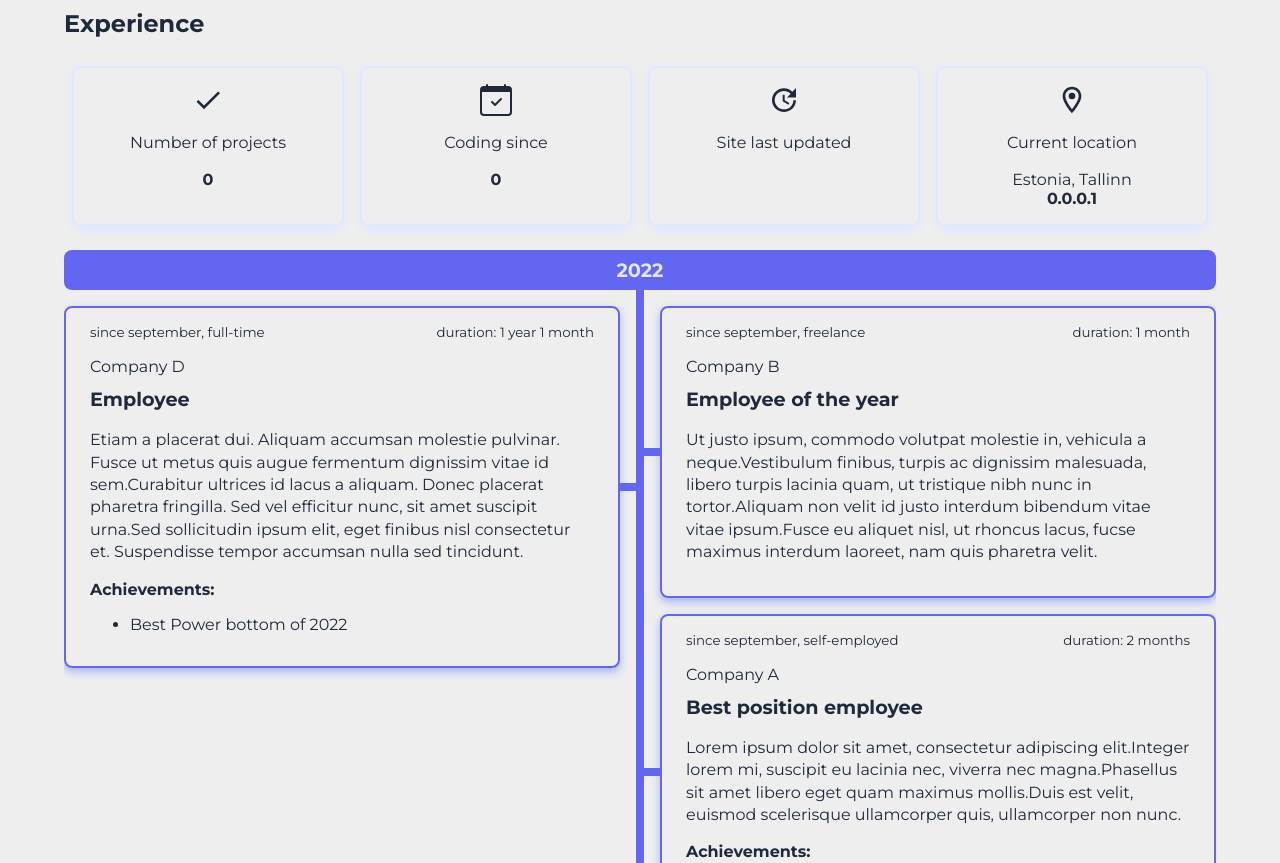
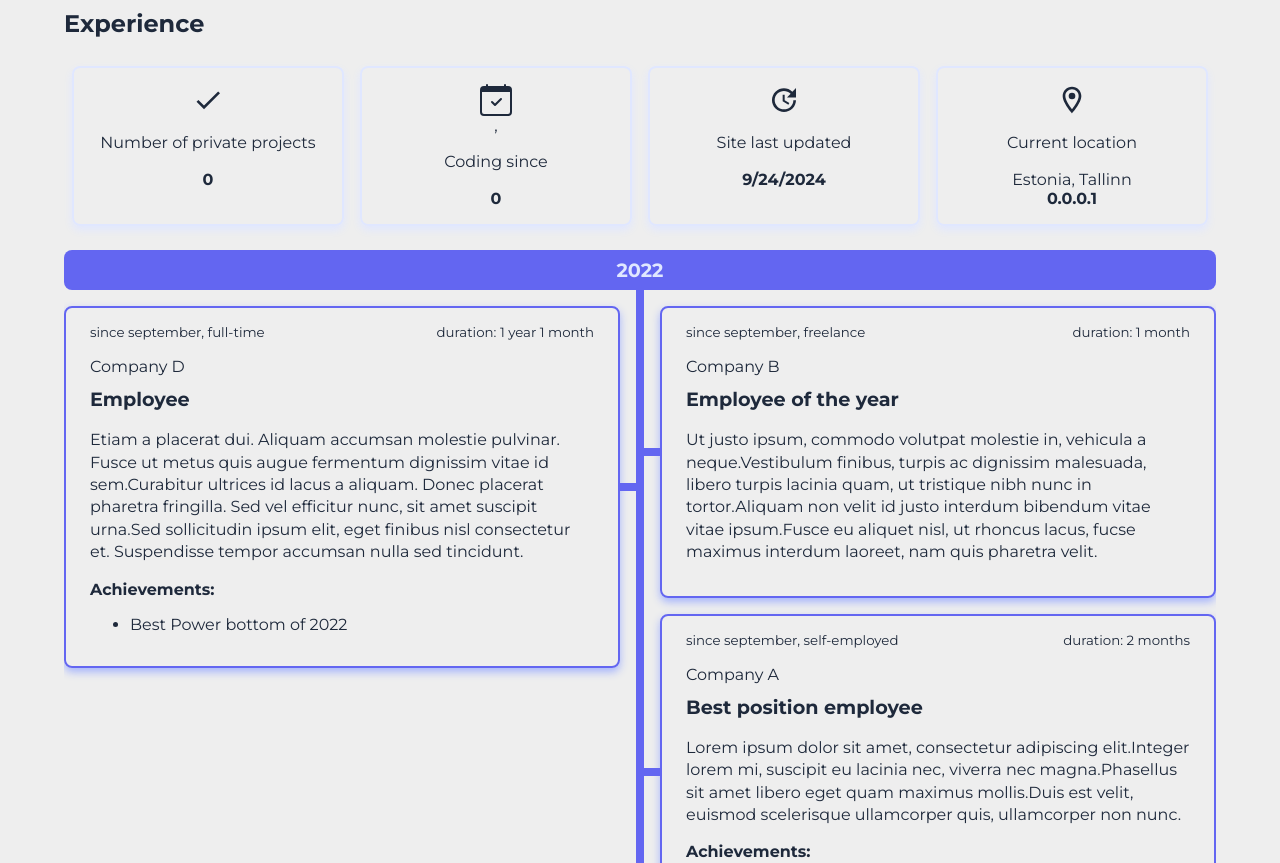
Before and after one commit to Seeru-crypto/aurora_front, a Next.js app: page / in a window 1280 px wide. Shown: the part 1880-2743 px from the top of the page. Built offline with nearby package versions, Linux system fonts and the light colour scheme.

Commit message:
feat: remove boilerplate code

```diff
--- a/src/data.ts
+++ b/src/data.ts
@@ -44,8 +44,4 @@ export const LABELS = {
   GREETING_DEFAULT: 'Howdy!',
   GREETING_MAIN_BODY: 'My name is Fred',
   LANDING_HERO_TEXT: 'I do stuff for the interwebz',
-  HERO_SECTION_PROJECTS_TITLE: 'Number of projects',
-  HERO_SECTION_CODING_SINCE: ['Coding since', '2016'],
-  HERO_SECTION_LAST_UPDATED_TITLE: 'Site last updated',
-  HERO_SECTION_LOCATION: ['Current location', 'Estonia, Tallinn '],
 };
--- a/src/state/appSlice.ts
+++ b/src/state/appSlice.ts
@@ -7,7 +7,6 @@ export interface AppState {
   isToastShown: boolean;
   currentPage: string;
   numberOfProjects: number;
-  auroraLastUpdated: string;
   isInitialHeroCounterAnimation: boolean;
 }
 
@@ -18,7 +17,6 @@ const initialState: AppState = {
   isToastShown: false,
   currentPage: '',
   numberOfProjects: 0,
-  auroraLastUpdated: '',
   isInitialHeroCounterAnimation: true,
 };
 
@@ -50,9 +48,6 @@ export const appSlice = createSlice({
     setNumberOfProjects: (state, action: PayloadAction<number>) => {
       state.numberOfProjects = action.payload;
     },
-    setAuroraLastUpdated: (state, action: PayloadAction<string | undefined>) => {
-      if (action.payload) state.auroraLastUpdated = action.payload;
-    },
     setIsInitialHeroCounterAnimation: (state) => {
       state.isInitialHeroCounterAnimation = false;
     },
@@ -66,7 +61,6 @@ export const {
   changeToastValue,
   setCurrentPage,
   setNumberOfProjects,
-  setAuroraLastUpdated,
   setActiveSection,
   setIsInitialHeroCounterAnimation,
 } = appSlice.actions;
--- a/src/views/experience/SectionCounter.tsx
+++ b/src/views/experience/SectionCounter.tsx
@@ -3,37 +3,33 @@ import { MdOutlineDone, MdOutlineLocationOn, MdUpdate } from 'react-icons/md';
 import styled from 'styled-components';
 import { RootState, useAppSelector } from '../../state/store';
 import NumberCounter from '../../components/util/NumberCounter';
-import { LABELS } from '../../data';
 
 export default function SectionCounter(): JSX.Element {
-  const auroraLastUpdated = useAppSelector<string>((state: RootState) => state.app.auroraLastUpdated);
-  const numberOfProjects = useAppSelector<number>((state: RootState) => state.app.numberOfProjects);
-  const {
-    HERO_SECTION_PROJECTS_TITLE,
-    HERO_SECTION_CODING_SINCE,
-    HERO_SECTION_LAST_UPDATED_TITLE,
-    HERO_SECTION_LOCATION,
-  } = LABELS;
+  const auroraLastUpdated = "2024-09-24T19:01:26.718Z";
+
+  function formatIsoToLocal() {
+    return new Date(auroraLastUpdated).toLocaleDateString()
+  }
 
   // TODO: Fix rerendering bug, where counter becomes wider and thinner when counters are running up
   return (
     <SectionCounterStyle>
       <div className="card">
         <MdOutlineDone className="icon" />
-        <p>{HERO_SECTION_PROJECTS_TITLE}</p>
+        <p>Number of private projects</p>
         <NumberCounter
           className="highlight"
-          endNumberValue={numberOfProjects | 0}
+          endNumberValue={17}
           startNumberValue={0}
           duration={2000}
         />
       </div>
 
       <div className="card">
-        <BsCalendarCheck className="icon" />
-        <p>{HERO_SECTION_CODING_SINCE[0]}</p>
+        <BsCalendarCheck className="icon" />,
+        <p>Coding since</p>
         <NumberCounter
-          endNumberValue={parseInt(HERO_SECTION_CODING_SINCE[1])}
+          endNumberValue={2016}
           startNumberValue={1995}
           duration={2000}
           className="highlight"
@@ -42,14 +38,14 @@ export default function SectionCounter(): JSX.Element {
 
       <div className="card">
         <MdUpdate className="icon" />
-        <p>{HERO_SECTION_LAST_UPDATED_TITLE}</p>
-        <span className="highlight">{auroraLastUpdated}</span>
+        <p>Site last updated</p>
+        <span className="highlight">{formatIsoToLocal()}</span>
       </div>
 
       <div className="card">
         <MdOutlineLocationOn className="icon" />
-        <p>{HERO_SECTION_LOCATION[0]}</p>
-        <span>{HERO_SECTION_LOCATION[1]}</span>
+        <p>Current location</p>
+        <span>Estonia, Tallinn</span>
         <span className="highlight">
           <NumberCounter endNumberValue={127} startNumberValue={0} duration={2000} />
           .0.0.1
```
